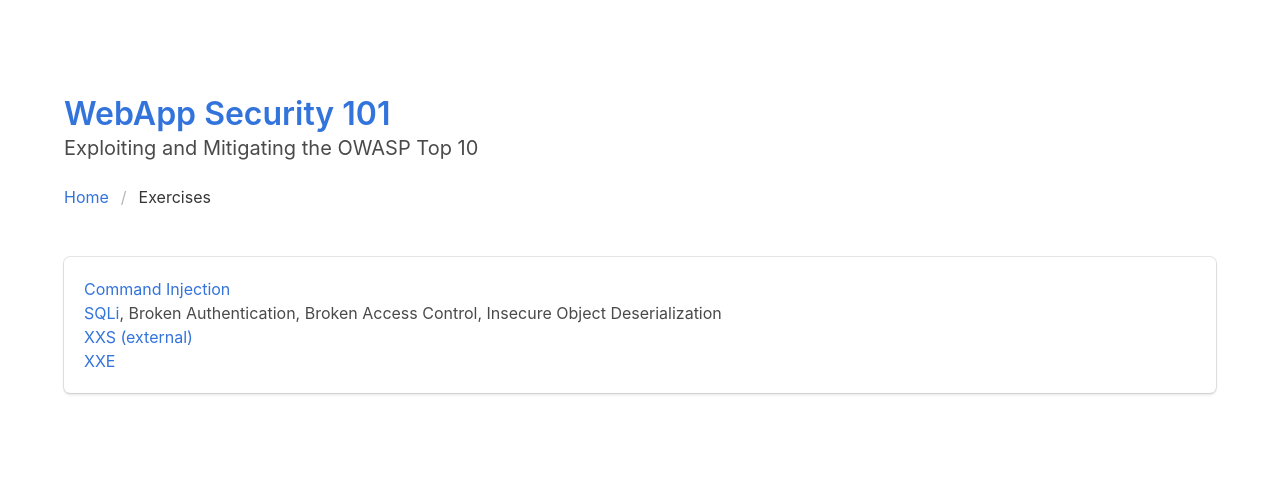
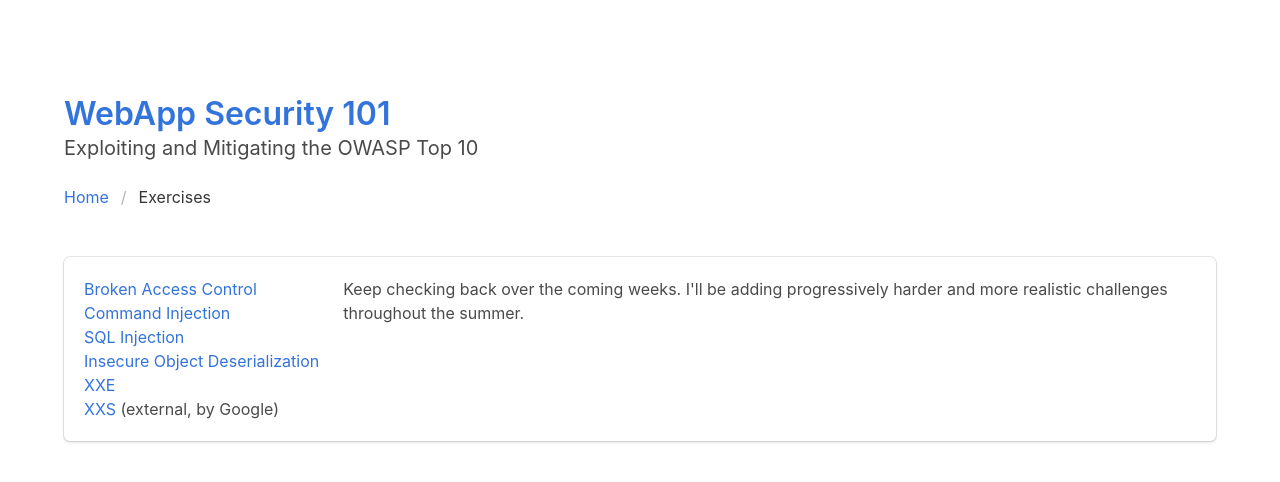
Before and after one commit to SavoBit/nenn, a Python web app: template uwu/templates/exercises.html in a window 1280 px wide. Shown: the top 482 px of the page. Run offline with Jinja, Linux system fonts and the light colour scheme; the template is opened without the code that fills it, so the values that code supplies are empty; some libraries are stand-ins or nearby versions.

Commit message:
add login to index, neaten up exercises

```diff
--- a/uwu/templates/exercises.html
+++ b/uwu/templates/exercises.html
@@ -1,8 +1,6 @@
 {% extends "base.html" %}
 
-{% block header %}
-<h2 class="title"><a href="/">WebApp Security 101</a></h2>
-<h4 class="subtitle">Exploiting and Mitigating the OWASP Top 10</h4>
+{% block headerkludge %}
 <nav class="breadcrumb" aria-label="breadcrumbs">
   <ul>
     <li><a href="{{ url('home') }}">Home</a></li>
@@ -12,11 +10,24 @@
 {% endblock %}
 
 {% block content %}
+<div class="columns">
+  <div class="column is-narrow">
     <ul>
+      <li><a href="{{ url('profile') }}">Broken Access Control</a></li>
       <li><a href="{{ url('shell-injection') }}">Command Injection</a></li>
-	<li><a href="{{ url('profile') }}">SQLi</a>, Broken Authentication, Broken Access Control, Insecure Object Deserialization</li>
-	<!--<li><a class="no-dec" href="{{ url('deserialize-user') }}">Insecure Deserialization</a></li>-->
-	<li><a href="https://xss-game.appspot.com/" target="_blank">XXS (external)</a></li>
+      <li><a href="{{ url('admin') }}">SQL Injection</a></li>
+      <li><a href="{{ url('restore-backup') }}">Insecure Object Deserialization</a></li>
       <li><a href="{{ url('xxe') }}">XXE</a></li>
+      <!-- <li><a href="{{ url('profile') }}">Broken Authentication</a> -->
+      <!-- <li><a class="no-dec" href="{{ url('deserialize-user') }}">Insecure Deserialization</a></li> -->
     </ul>
+    <ul>
+      <li><a href="https://xss-game.appspot.com/" target="_blank">XXS</a> (external, by Google)</li>
+    </ul>
+  </div>
+  <div class="column">
+    <p class="content">Keep checking back over the coming weeks. I'll be adding progressively
+    harder and more realistic challenges throughout the summer.</p>
+  </div>
+</div>
 {% endblock %}
```
Also changed, not shown: uwu/templates/index.html (+2 -7 lines). Lines whose indentation alone changed are shown as unchanged.
